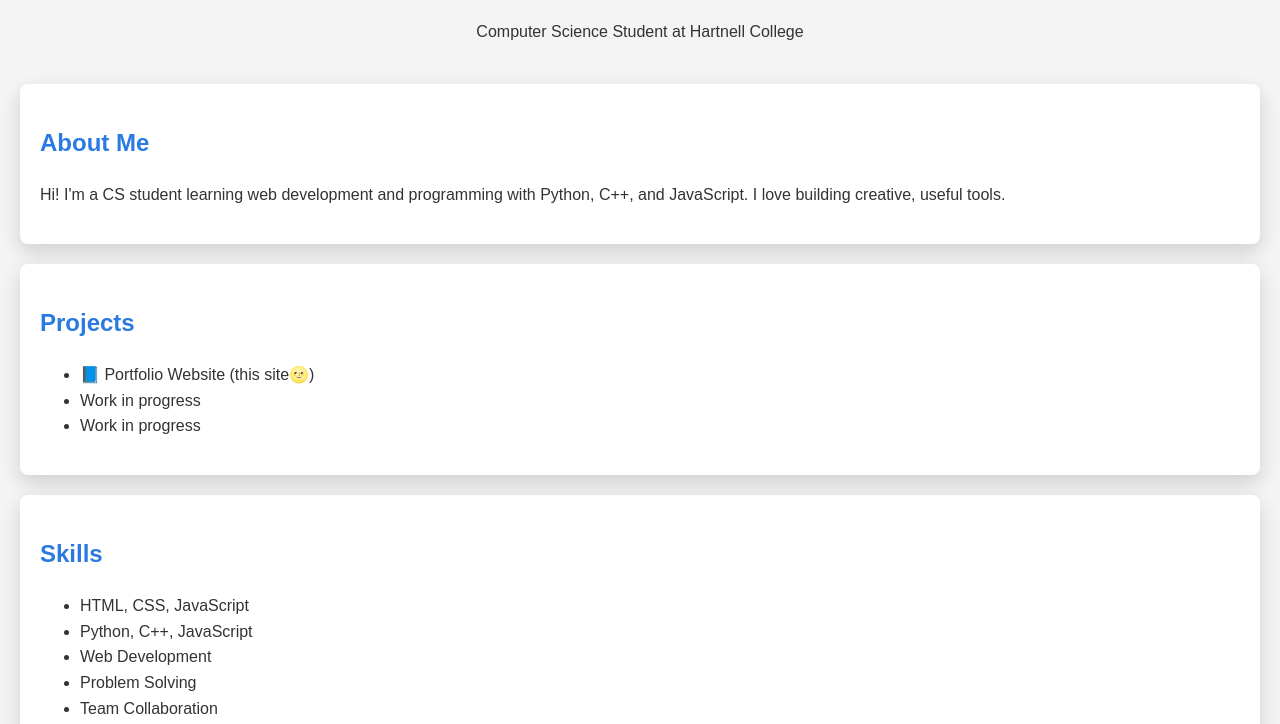
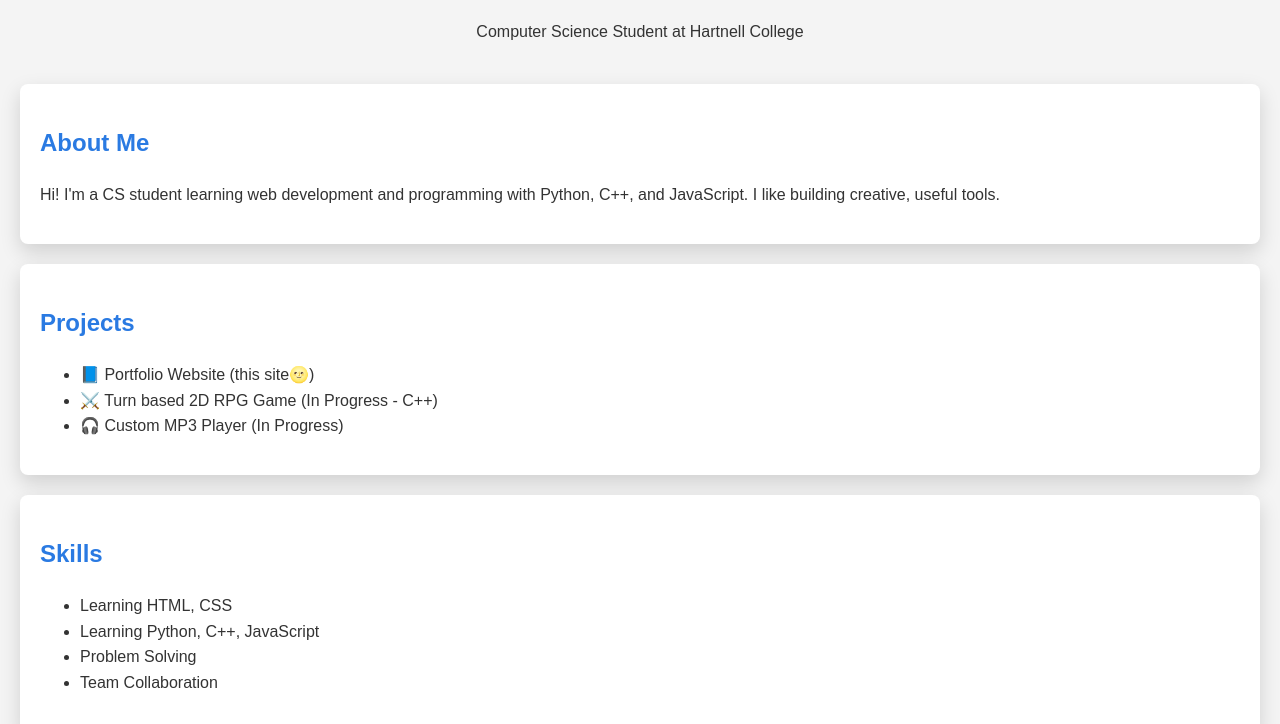
Before and after one commit to Periwinkle1225/Portfolio, a plain HTML site: page index.html in a window 1280 px wide. Shown: the part 74-798 px from the top of the page. Drawn offline with Linux system fonts and the light colour scheme.

Commit message:
Updated/Changed wording for skills and projects.

```diff
--- a/index.html
+++ b/index.html
@@ -17,24 +17,23 @@
 
   <section>
     <h2>About Me</h2>
-    <p>Hi! I'm a CS student learning web development and programming with Python, C++, and JavaScript. I love building creative, useful tools.</p>
+    <p>Hi! I'm a CS student learning web development and programming with Python, C++, and JavaScript. I like building creative, useful tools.</p>
   </section>
 
   <section>
     <h2>Projects</h2>
     <ul>
       <li>📘 Portfolio Website (this site🌝)</li>
-      <li>Work in progress</li>
-      <li>Work in progress</li>
+      <li>⚔️ Turn based 2D RPG Game (In Progress - C++)</li>
+      <li>🎧 Custom MP3 Player (In Progress)</li>
     </ul>
   </section>
 
     <section>
     <h2>Skills</h2>
     <ul>
-      <li>HTML, CSS, JavaScript</li>
-      <li>Python, C++, JavaScript</li>
-      <li>Web Development</li>
+      <li>Learning HTML, CSS</li>
+      <li>Learning Python, C++, JavaScript</li>
       <li>Problem Solving</li>
       <li>Team Collaboration</li>
     </ul>
```
